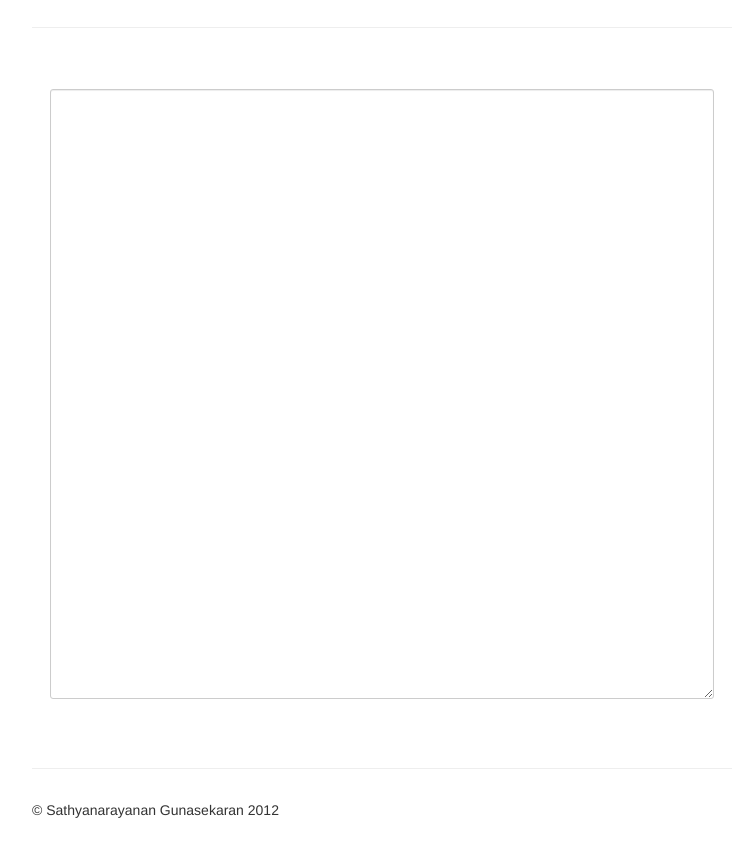
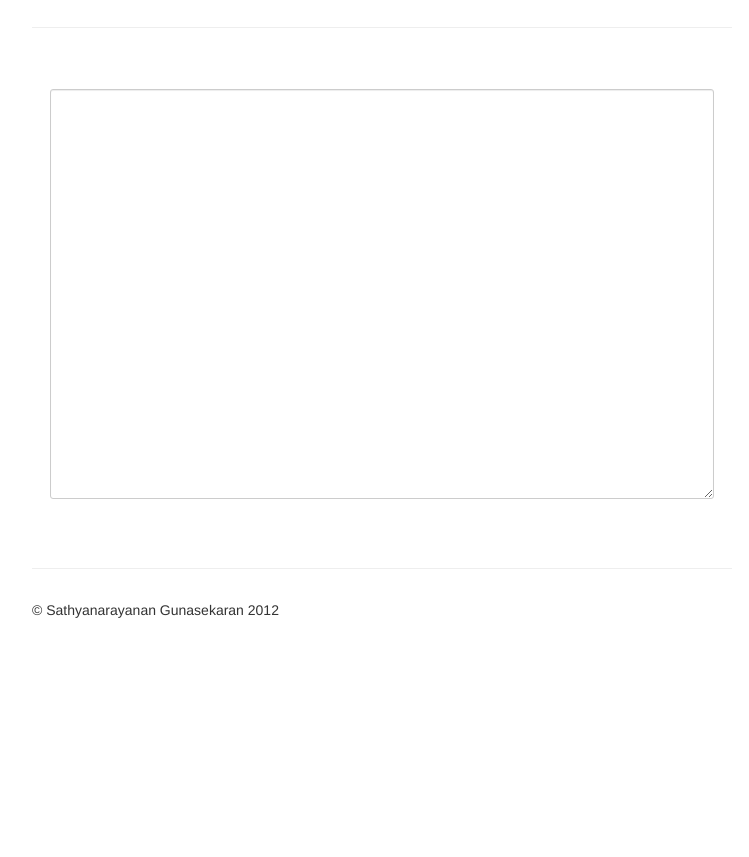
Before and after one commit to gsathya/ispaper, a website: page index.html in a window 1280 px wide. Shown: the part 73-930 px from the top of the page, without its empty margins (258-1007 px from the left). After the commit the page ends 800 px from the top, so only its background shows below. Drawn offline with nearby package versions, Linux system fonts and the light colour scheme; no server answers.

Commit message:
reduce no of rows

```diff
--- a/index.html
+++ b/index.html
@@ -84,7 +84,7 @@
       <hr>
 
       <div class="jumbotron">
-        <textarea id="editor" rows="30"></textarea>
+        <textarea id="editor" rows="20"></textarea>
       </div>
 
       <hr>
```
